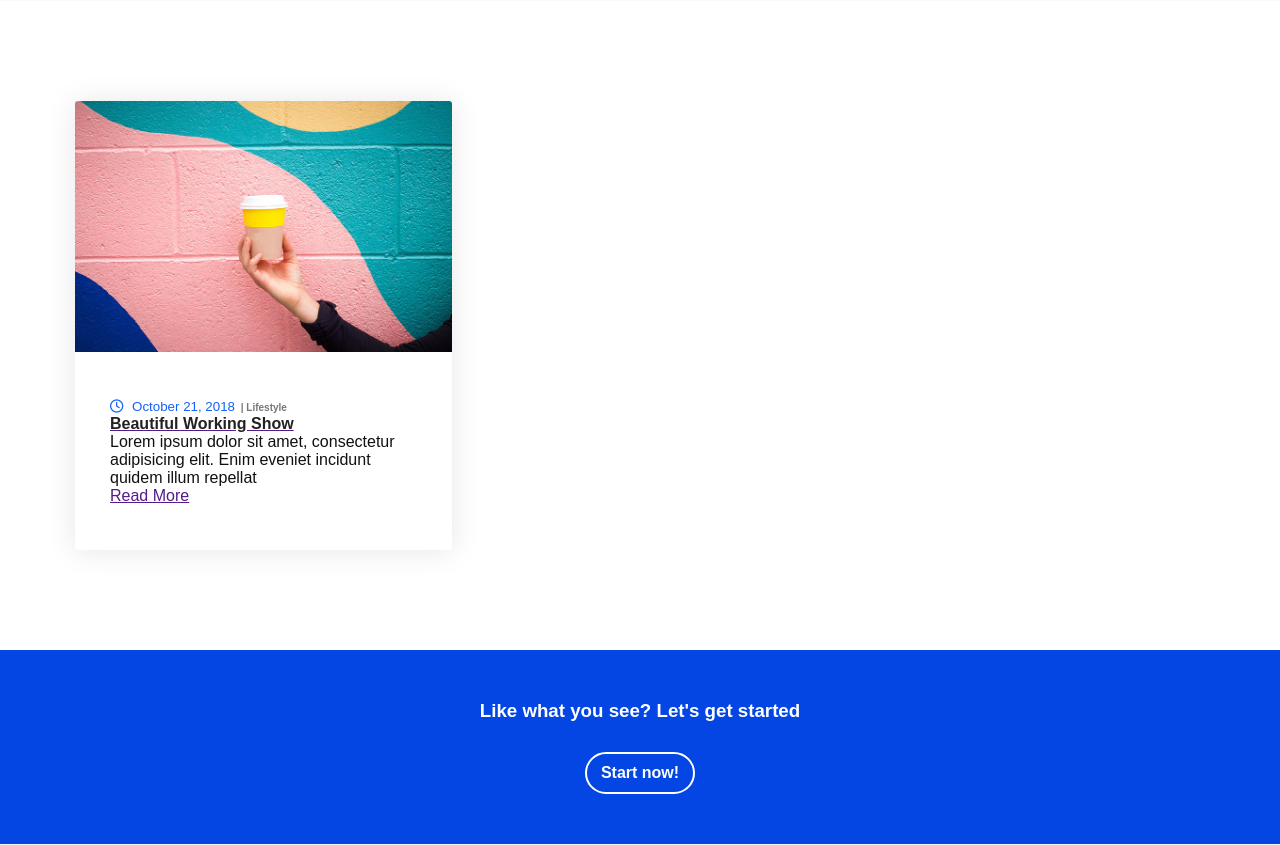
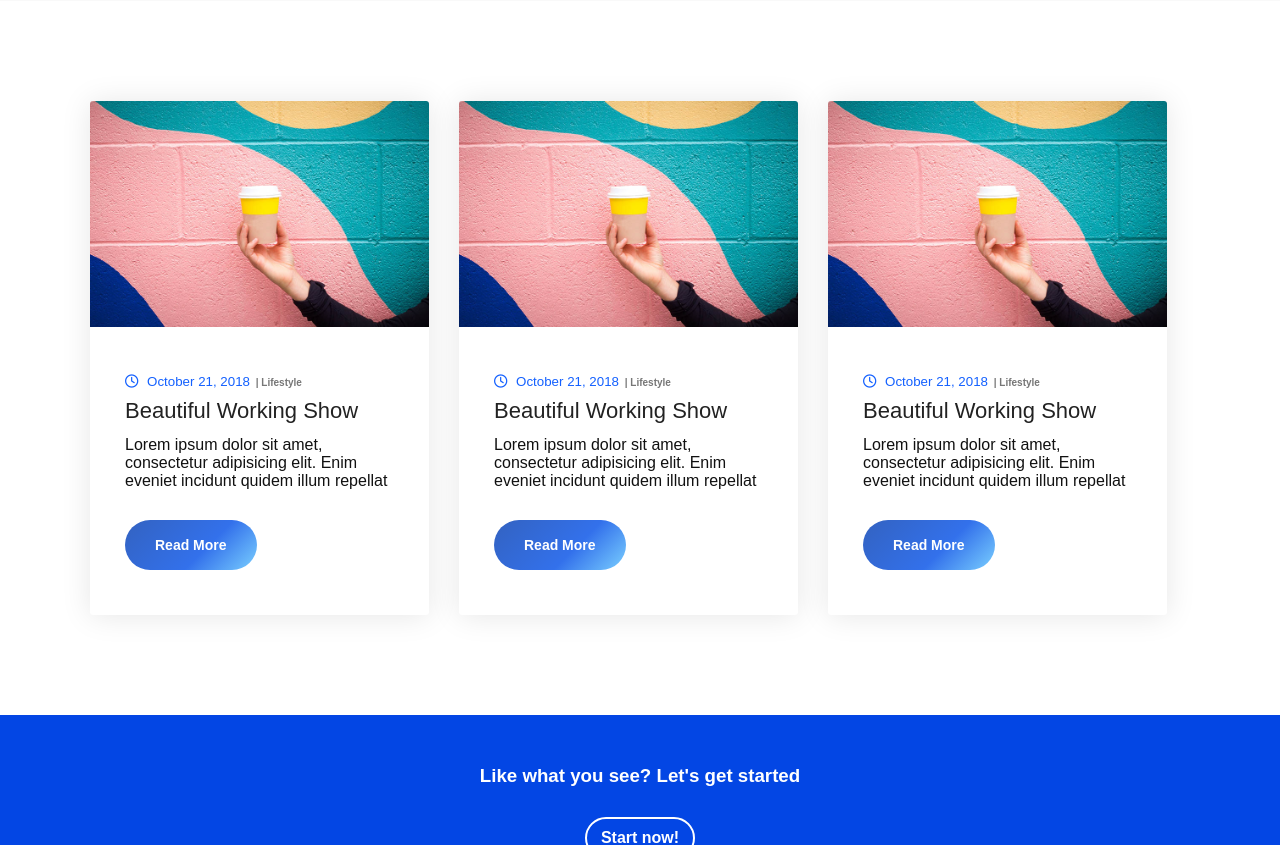
Before and after one commit to NunoGaioPereira/web-dev-portfolio, a PHP site: page / in a window 1280 px wide. Shown: the part 1573-2418 px from the top of the page. Run offline with PHP 8.4, Linux system fonts and the light colour scheme; some libraries are stand-ins or nearby versions.

Commit message:
add style to news section

```diff
--- a/css/main.css
+++ b/css/main.css
@@ -594,16 +594,23 @@ nav.scrolled ul li a {
 }
 
 .news .col {
+	// margin: 0 15px;
+}
+
+.news .col .news-row {
 	padding: 0 15px;
+	position: relative;
 }
 
 .news .col .news-col {
-	width: 33.33333333%;
+	/*width: 33.33333333%;*/
+	width: 30%;
 	box-shadow: 0 1px 30px rgba(0, 0, 0, 0.1);
     background: #ffffff;
     border-radius: 3px;
     float: left;
     overflow: hidden;
+    margin: 0 15px;
 }
 
 .news .news-col .news-image a img {
@@ -636,6 +643,35 @@ span {
     margin-left: 2px;
 }
 
+.news a {
+	text-decoration: none;
+}
+
 .news h4 {
 	color: #222;
+	padding: 8px 0 12px;
+    font-size: 22px;
+    font-weight: 500;
 }
+
+.news .news-btn {
+	padding: 20px 30px;
+	color: #fff;
+    font-size: 14px;
+    margin-top: 30px;
+    font-weight: 600;
+    background: linear-gradient(-45deg,rgba(88, 195, 255,.8) 0,rgba(0, 77, 230,.8) 40%,rgba(0, 59, 177,.8) 100%);
+    line-height: 10px;
+    border: none;
+    border-radius: 30px;
+    -webkit-transition: all 0.4s ease-in-out;
+    transition: all 0.4s ease-in-out 0s;
+    display: inline-block;
+}
+
+.news .news-btn:hover {
+    color: #1461ff;
+    background: #fff;
+    border: none;
+    box-shadow: rgba(0, 0, 0, 0.1) 0px 10px 25px;
+}
--- a/index.html
+++ b/index.html
@@ -86,6 +86,7 @@
 		<!-- <h4>Latest</h4> -->
 
 		<div class="col clearfix">
+			<div class="news-row">
 				<div class="news-col">
 					<div class="news-image">
 						<a href="">
@@ -102,10 +103,55 @@
 							<h4>Beautiful Working Show</h4>
 						</a>
 						<p>Lorem ipsum dolor sit amet, consectetur adipisicing elit. Enim eveniet incidunt quidem illum repellat</p>
-					<a href="">Read More</a>
+						<a href="" class="news-btn">Read More</a>
 					</div>
 				</div>
 			</div>
+
+			<div class="news-row">
+				<div class="news-col">
+					<div class="news-image">
+						<a href="">
+							<img src="./img/news1.jpg">
+						</a>
+					</div>
+					<div class="news-info">
+						<small>
+							<i class="fa fa-clock-o"></i>
+							October 21, 2018
+						</small>
+						<span>| Lifestyle</span>
+						<a href="">
+							<h4>Beautiful Working Show</h4>
+						</a>
+						<p>Lorem ipsum dolor sit amet, consectetur adipisicing elit. Enim eveniet incidunt quidem illum repellat</p>
+						<a href="" class="news-btn">Read More</a>
+					</div>
+				</div>
+			</div>
+
+			<div class="news-row">
+				<div class="news-col">
+					<div class="news-image">
+						<a href="">
+							<img src="./img/news1.jpg">
+						</a>
+					</div>
+					<div class="news-info">
+						<small>
+							<i class="fa fa-clock-o"></i>
+							October 21, 2018
+						</small>
+						<span>| Lifestyle</span>
+						<a href="">
+							<h4>Beautiful Working Show</h4>
+						</a>
+						<p>Lorem ipsum dolor sit amet, consectetur adipisicing elit. Enim eveniet incidunt quidem illum repellat</p>
+						<a href="" class="news-btn">Read More</a>
+					</div>
+				</div>
+			</div>
+
 	</section>
 
 	<section class="quote">
```
Lines whose indentation alone changed are shown as unchanged.
